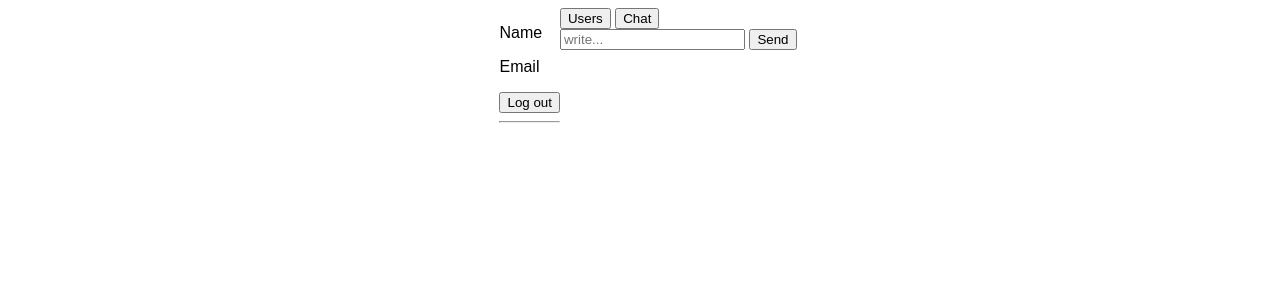
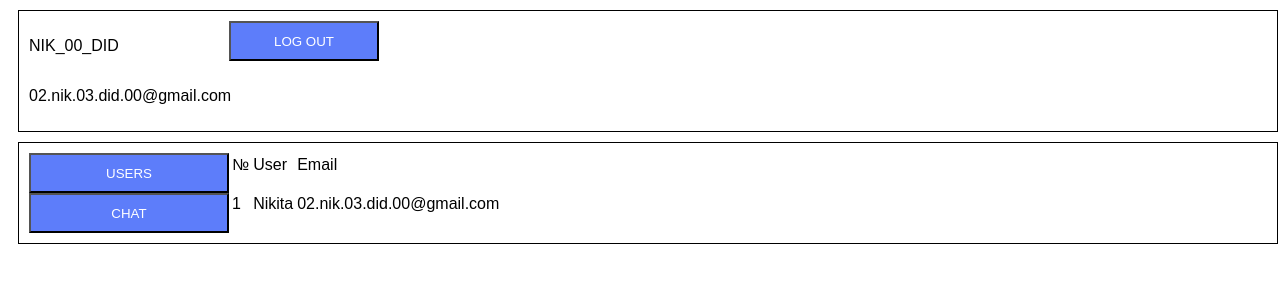
Before and after one commit to AnnaBozhko/HW.SQL, a plain HTML site: page Page_2.html in a window 1280 px wide. Drawn offline with Linux system fonts and the light colour scheme.

Commit message:
update page 2

```diff
--- a/Page_2.html
+++ b/Page_2.html
@@ -6,27 +6,34 @@
     <link rel="stylesheet" href="./style.css"/>
 </head>
 <body>
-    <header>
-        <div>
-            <p>Name</p>
-            <p>Email</p>
+    <header class="global">
+        <div class="global__info global__info_position">
+            <p>NIK_00_DID</p>
+            <p>02.nik.03.did.00@gmail.com</p>
         </div>
-        <button>Log out</button>
-        <hr>
+        <button class="button-up__item button-up__item_size button-up__item_size-header">Log out</button>
     </header>
-    <main>
-        <aside>
-            <button>Users</button>
-            <button>Chat</button>
+    <main class="global">
+        <aside  class="global__info global__info_position">
+            <button class="button-up__item button-up__item_size">Users</button>
+            <button class="button-up__item button-up__item_size">Chat</button>
         </aside>
-        <div>
-            <table>
-                <thead></thead>
-                <tbody></tbody>
-            </table>
-            <input type="text" placeholder="write..."/>
-            <button>Send</button>
-        </div>
+        <table>
+            <thead>
+                <tr>
+                    <td>№</td>
+                    <td>User</td>
+                    <td>Email</td>
+                </tr>
+            </thead>
+            <tbody>
+                <tr>
+                    <td>1</td>
+                    <td>Nikita</td>
+                    <td>02.nik.03.did.00@gmail.com</td>
+                </tr>
+            </tbody>
+        </table>
     </main>
 </body>
 </html>
--- a/style.css
+++ b/style.css
@@ -1,8 +1,8 @@
 body {
     width: 100%;
-    height: 1000%;
-    display: flex;
-    justify-content: center;
+    height: 100%;
+    /*display: flex;*/
+    /*justify-content: center;*/
     overflow: hidden;
     font-family: Arial;
 }
@@ -46,3 +46,30 @@ body {
 #passwordSecondSignIn {
     margin-bottom: 10px;
 }
+.global {
+    display: flex;
+    flex-direction: row;
+    margin: 10px;
+    border:1px solid blacK;
+    padding: 10px;
+}
+.global__info {
+    width: 10%;
+    min-width: 200px;
+}
+.global__info_position {
+    display: flex;
+    flex-direction: column;
+
+}
+.button-up__item_size {
+    width: 100%;
+    height: 40px;
+    margin: 0;
+    text-transform: uppercase;
+    min-width: 100px;
+}
+.button-up__item_size-header {
+    width: 150px;
+    min-width: 100px;
+}
```
Also changed, not shown: Page_3.html (+2 -0 lines).
